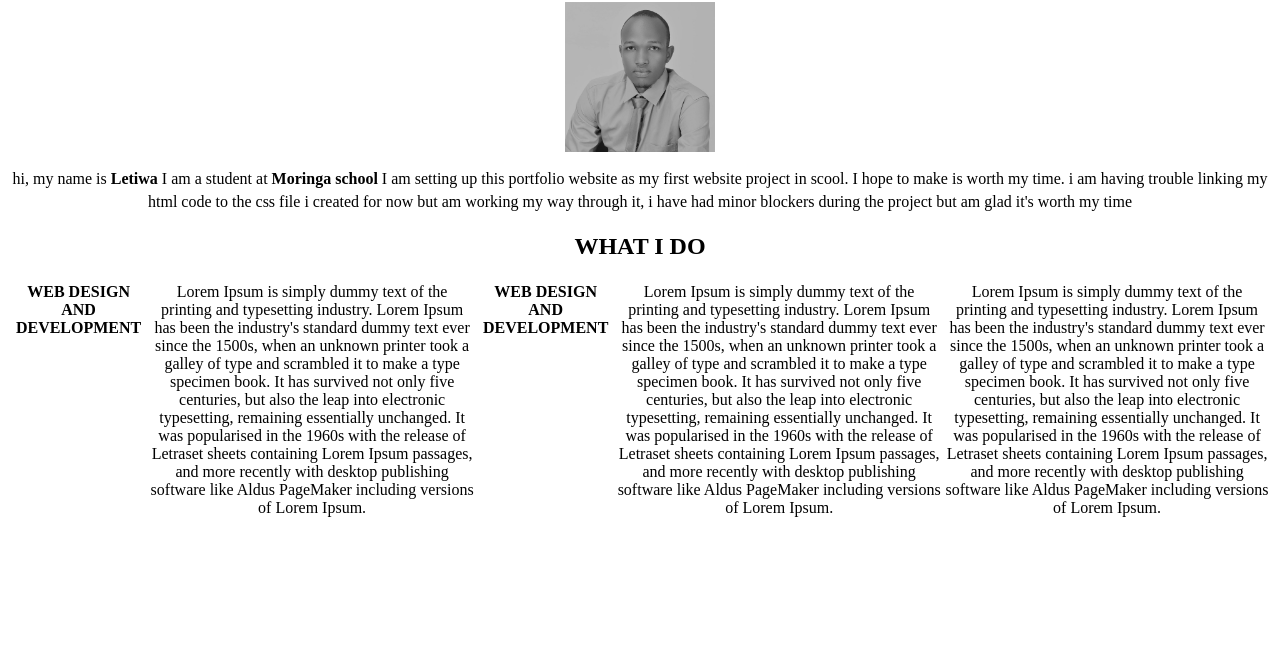
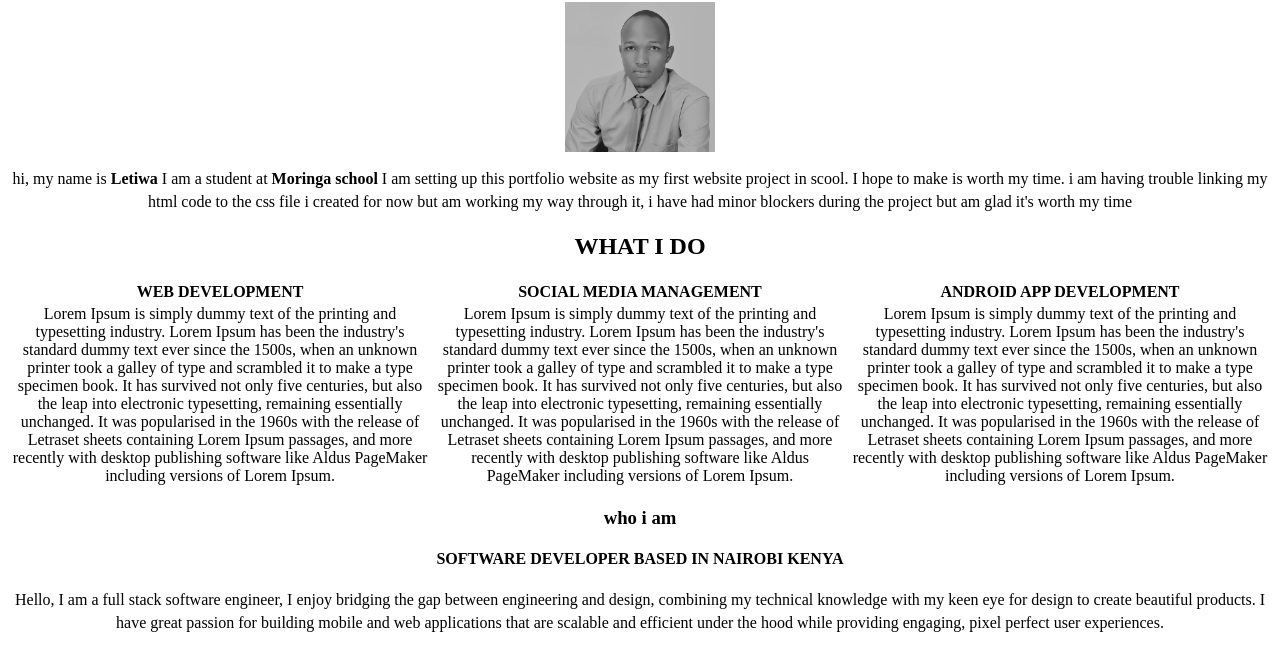
Before and after one commit to Letiwa-Saruni-jnr/portfolio, a plain HTML site: page index.html in a window 1280 px wide. Shown: the part 64-734 px from the top of the page. Drawn offline with Linux system fonts and the light colour scheme.

Commit message:
added multiple raws in a block of text

```diff
--- a/css/style.css
+++ b/css/style.css
@@ -22,6 +22,9 @@ table{
 h2{
   text-align: center;
 }
-th{
-  float: left;
+h3{
+  text-align: center;
 }
+h4{
+  text-align: center;
+}
--- a/index.html
+++ b/index.html
@@ -5,12 +5,14 @@
            <title>LETIWA's portfolio</title>
             <link rel="stylesheet"
               href="css/style.css"
-  type="text/css" />
+              type="text/css"
+              media="all" />
 </head>
+<div>
+
   <body>
           <h1><strong> LETIWA's</strong> Portfolio project</strong>
             </h1>
-
                 <p>   <img src="images/letiwa.jpg" alt="Letiwa saruni" height="150px" width="150px"</p>
 
                 <p> hi, my name is <strong> Letiwa</strong> I am a student at <strong>  Moringa school</strong>
@@ -20,13 +22,27 @@
                   minor blockers during the project but am glad it's worth my time </p>
 <h2>WHAT I DO</h2>
             <table>
-            <th>WEB DESIGN AND DEVELOPMENT</th>
+                <tr>
+                  <th>WEB DEVELOPMENT</th>
+                  <th>SOCIAL MEDIA MANAGEMENT</th>
+                  <th>ANDROID APP DEVELOPMENT</th>
+      </tr>
 
               <td>Lorem Ipsum is simply dummy text of the printing and typesetting industry. Lorem Ipsum has been the industry's standard dummy text ever since the 1500s, when an unknown printer took a galley of type and scrambled it to make a type specimen book. It has survived not only five centuries, but also the leap into electronic typesetting, remaining essentially unchanged. It was popularised in the 1960s with the release of Letraset sheets containing Lorem Ipsum passages, and more recently with desktop publishing software like Aldus PageMaker including versions of Lorem Ipsum.</td>
-                  <th>WEB DESIGN AND DEVELOPMENT</th>
-            <td>Lorem Ipsum is simply dummy text of the printing and typesetting industry. Lorem Ipsum has been the industry's standard dummy text ever since the 1500s, when an unknown printer took a galley of type and scrambled it to make a type specimen book. It has survived not only five centuries, but also the leap into electronic typesetting, remaining essentially unchanged. It was popularised in the 1960s with the release of Letraset sheets containing Lorem Ipsum passages, and more recently with desktop publishing software like Aldus PageMaker including versions of Lorem Ipsum.
+
+                <td>
+              Lorem Ipsum is simply dummy text of the printing and typesetting industry. Lorem Ipsum has been the industry's standard dummy text ever since the 1500s, when an unknown printer took a galley of type and scrambled it to make a type specimen book. It has survived not only five centuries, but also the leap into electronic typesetting, remaining essentially unchanged. It was popularised in the 1960s with the release of Letraset sheets containing Lorem Ipsum passages, and more recently with desktop publishing software like Aldus PageMaker including versions of Lorem Ipsum.
               </td>
                 <td>Lorem Ipsum is simply dummy text of the printing and typesetting industry. Lorem Ipsum has been the industry's standard dummy text ever since the 1500s, when an unknown printer took a galley of type and scrambled it to make a type specimen book. It has survived not only five centuries, but also the leap into electronic typesetting, remaining essentially unchanged. It was popularised in the 1960s with the release of Letraset sheets containing Lorem Ipsum passages, and more recently with desktop publishing software like Aldus PageMaker including versions of Lorem Ipsum.</td>
           </table>
+
+          <h3>who i am</h3>
+          <h4>SOFTWARE DEVELOPER BASED IN NAIROBI KENYA</h4>
+          <p> Hello, I am a full stack software engineer, I enjoy bridging the gap between engineering
+            and design, combining my technical knowledge with my keen eye for design to create beautiful
+            products. I have great passion for building mobile and web applications that are scalable and
+             efficient under the hood while providing engaging, pixel perfect user experiences.</>
+
+
   </body>
 </html>
```
Lines whose indentation alone changed are shown as unchanged.
